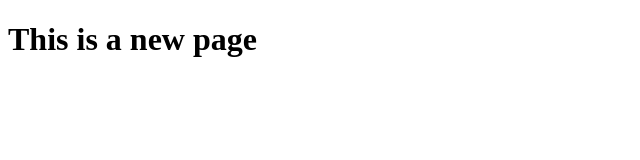
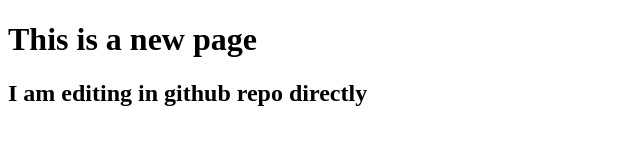
Before and after one commit to AadyaShree/S5Demo, a plain HTML site: page Day1/index.html in a window 1280 px wide. Shown: the whole page, without its empty margins (0-640 px from the left). Drawn offline with Linux system fonts and the light colour scheme.

Commit message:
Update index.html
edited file in git repo directly

```diff
--- a/Day1/index.html
+++ b/Day1/index.html
@@ -7,5 +7,6 @@
 </head>
 <body>
     <h1>This is a new page </h1>
+    <h2>I am editing in github repo directly</h2>
 </body>
 </html>
```
